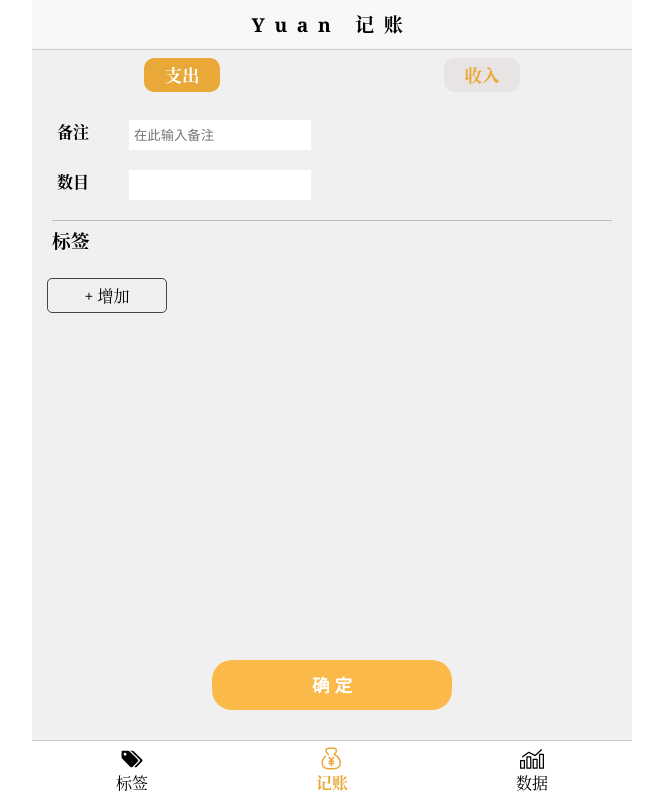
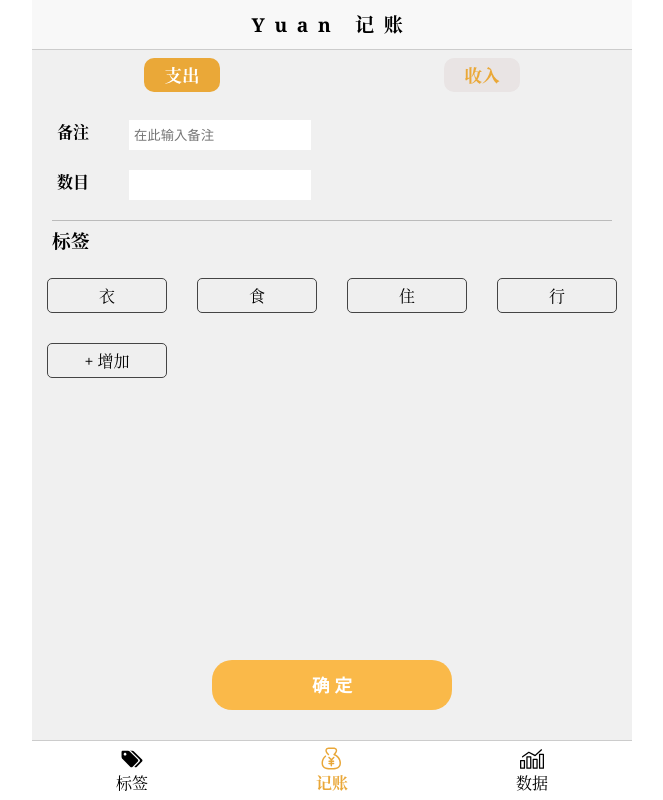
Before and after one commit to KarnoLf/tally-book-1, a Vue app: page /home in a window 1280 px wide. Shown: the whole page, without its empty margins (308-971 px from the left). Built offline with nearby package versions, Linux system fonts and the light colour scheme.

Commit message:
labelOption组件中选择标签功能完成

```diff
--- a/src/components/homeComponents/LabelOption.vue
+++ b/src/components/homeComponents/LabelOption.vue
@@ -1,7 +1,9 @@
 <template>
-  <div class="labelOption">
-    <div class="label" v-show="false"></div>
-    <div class="label"> + 增加</div>
+  <div>
+    <ul class="labelOption">
+      <li :class="selectedLabels.indexOf(label)>=0 && 'selected'" v-for="(label,index) in labels" :key="index" @click="select(label)">{{label}}</li>
+      <li class="label">+ 增加</li>
+    </ul>
   </div>
 </template>
 
@@ -9,9 +11,21 @@
 export default {
   data() {
     return {
-
+      selectedLabels:[]
+    }
+  },
+  props:['labels'],
+  methods:{
+    select(label){
+      const index = this.selectedLabels.indexOf(label)
+      if( index < 0){
+        this.selectedLabels.push(label)
+      }else{
+        this.selectedLabels.splice(index,1)
+      }
     }
   }
+
 }
 </script>
 
@@ -19,8 +33,8 @@ export default {
 .labelOption {
   display: flex;
   flex-wrap: wrap;
-
-  .label {
+}
+li {
     margin: 2.5%;
     border: 1px solid #444;
     border-radius: 5px;
@@ -29,5 +43,7 @@ export default {
     text-align: center;
     background: #efefef;
   }
-}
+  .selected{
+    background: rgb(231, 210, 170);
+  }
 </style>
--- a/src/components/homeComponents/Write.vue
+++ b/src/components/homeComponents/Write.vue
@@ -1,12 +1,10 @@
 <template>
   <div>
     <label class="write">
-      {{writeValue}}
       <span>备注</span>
       <input type="text" placeholder="在此输入备注" v-model="writeValue">
     </label>
     <label class="write">
-      {{numberValue}}
       <span>数目</span>
       <input type="number" oninput="if(value.length>16)value=value.slice(0,16)" v-model="numberValue">
       <!-- 限制长度 -->
--- a/src/views/Home.vue
+++ b/src/views/Home.vue
@@ -5,7 +5,7 @@
       <FundsOption />
       <Write />
       <h3>标签</h3>
-      <LabelOption />
+      <LabelOption :labels="labels"/>
     </div>
     <div class="buttonArea">
       <Ok/>
@@ -18,10 +18,16 @@ import FundsOption from '@/components/homeComponents/FundsOption.vue'
 import Write from '@/components/homeComponents/Write.vue'
 import LabelOption from '@/components/homeComponents/LabelOption.vue'
 import Ok from '@/components/homeComponents/Ok.vue'
+
 export default {
   name: 'home',
   components: {
     FundsOption, Write, LabelOption,Ok
+  },
+  data(){
+    return{
+      labels:['衣','食','住','行']
+    }
   }
 }
 </script>
```
